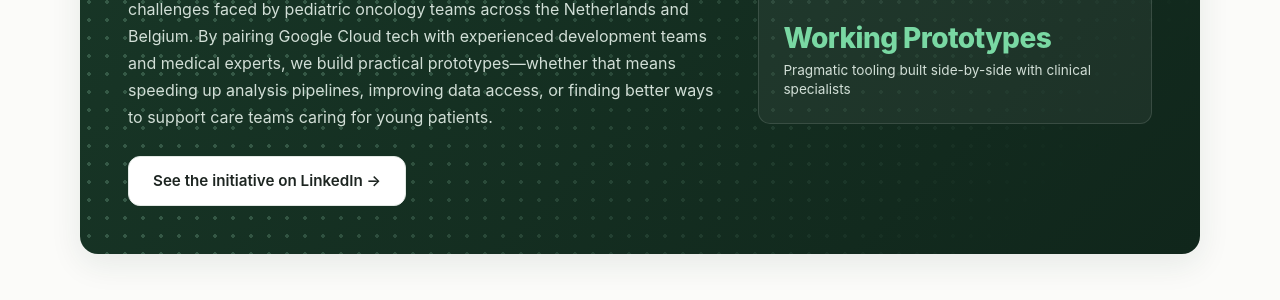
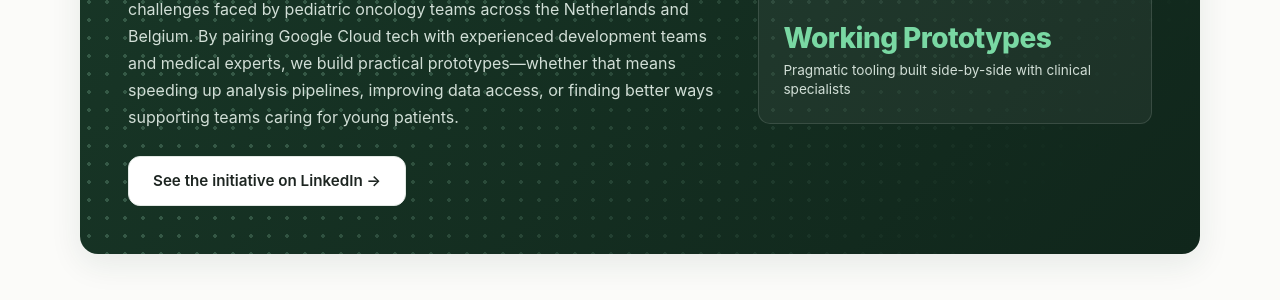
Before and after one commit to dvanbeek/dvanbeek.github.io, a Jekyll site: the page built from index.md, in a window 1280 px wide and 900 px high, scrolled down 1954 px. Shown: the part 288-588 px from the top of the window. Built offline with Jekyll 4.4.1, drawn with Linux system fonts in a browser that asks for light colours; some of the changed text lies outside the part shown.

Commit message:
Small fixes and typos

```diff
--- a/index.md
+++ b/index.md
@@ -31,7 +31,7 @@ title: "Home"
     <div class="about-grid">
       <div class="profile-card">
         <div class="profile-image-wrap">
-          <img class="profile-img" src="{{ '/assets/image/daphnevanbeek.jpg' | relative_url }}" alt="Daphne van Beek">
+          <img class="profile-img" src="{{ '/assets/image/daphnevanbeek.jpeg' | relative_url }}" alt="Daphne van Beek">
         </div>
         <div class="profile-badge">
           <span class="status-dot"></span>
@@ -71,9 +71,9 @@ title: "Home"
         <span class="impact-badge">Hands-on Collaboration</span>
         <h3 class="impact-title">Hackathons that deliver working solutions</h3>
         <p class="impact-body">
-          I help organize and lead community engineering initiatives tackling real-world challenges faced by pediatric oncology teams across the Netherlands and Belgium. By pairing Google Cloud tech with experienced development teams and medical experts, we build practical prototypes—whether that means speeding up analysis pipelines, improving data access, or finding better ways to support care teams caring for young patients.
+          I help organize and lead community engineering initiatives tackling real-world challenges faced by pediatric oncology teams across the Netherlands and Belgium. By pairing Google Cloud tech with experienced development teams and medical experts, we build practical prototypes—whether that means speeding up analysis pipelines, improving data access, or finding better ways supporting teams caring for young patients.
         </p>
-        <a href="{{ site.author.linkedin }}" class="btn btn-secondary" target="_blank" rel="noopener noreferrer">
+        <a href="https://lnkd.in/p/eT9QpyDt" class="btn btn-secondary" target="_blank" rel="noopener noreferrer">
           See the initiative on LinkedIn &rarr;
         </a>
       </div>
```
Also changed, not shown: other parts of index.md (+2 -2 lines).
